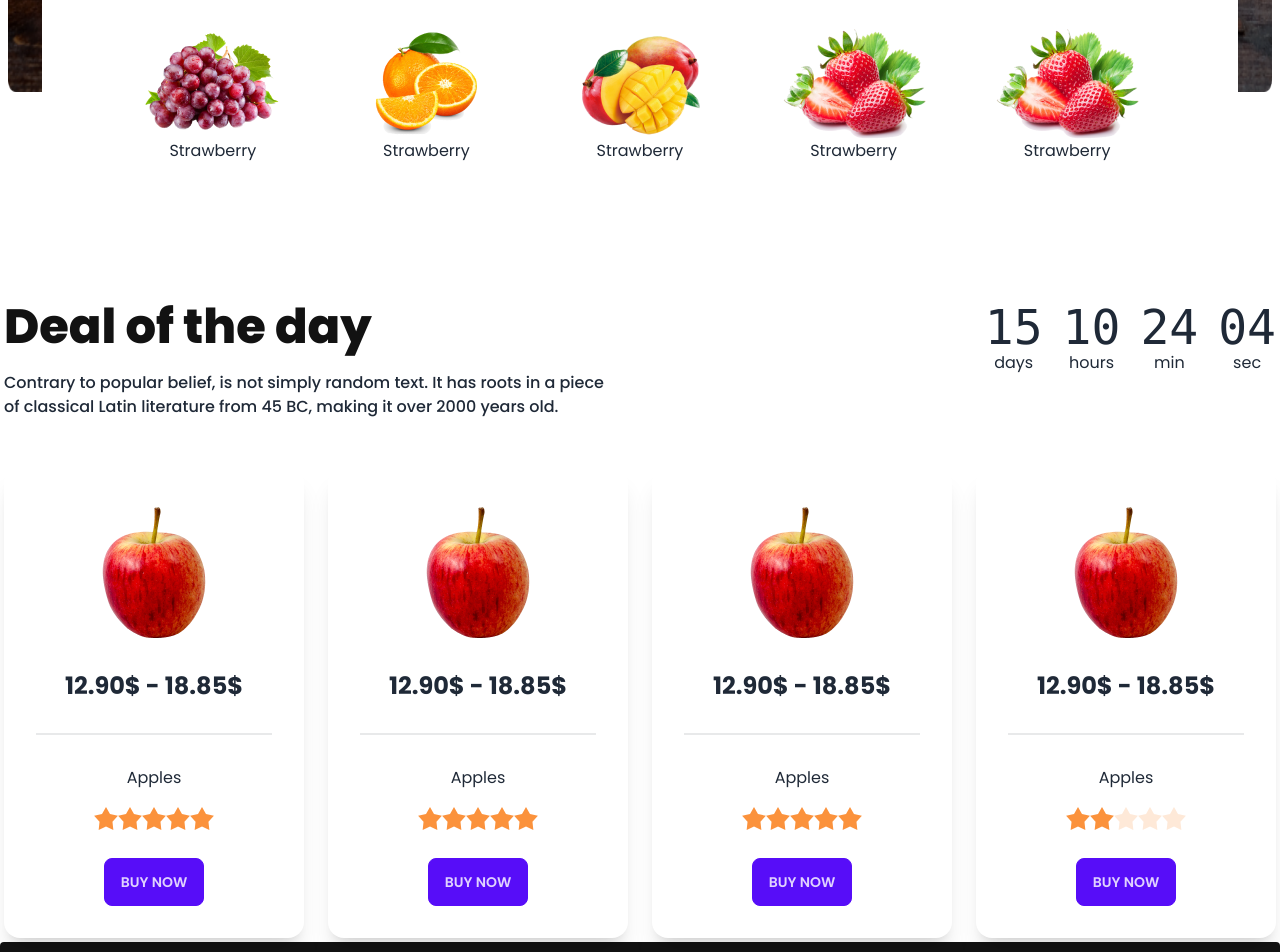
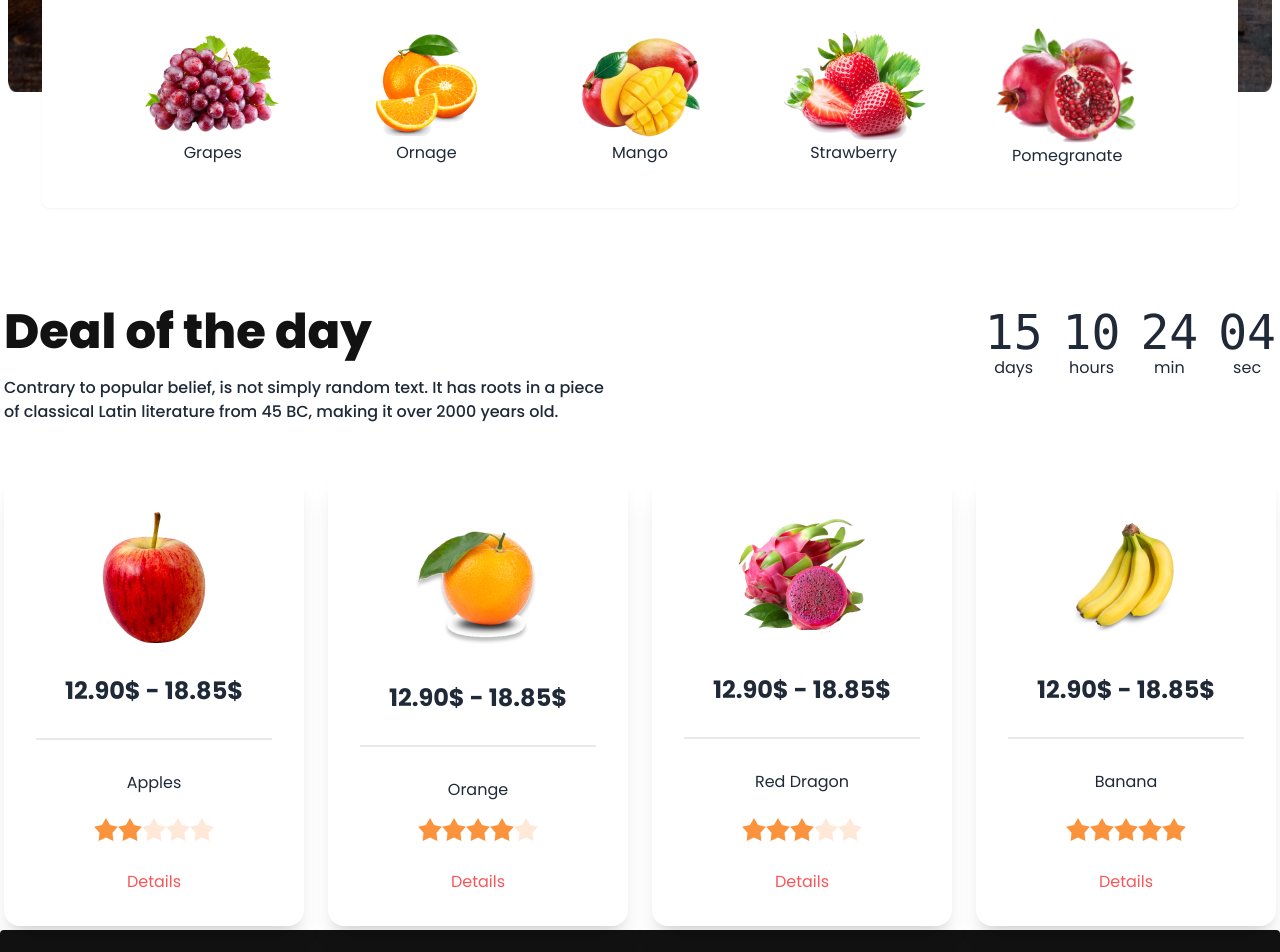
Before and after one commit to hafizulhaider/Assignment-3-rthafizul, a plain HTML site: page index.html in a window 1280 px wide. Shown: the part 1020-1972 px from the top of the page. Drawn offline with nearby package versions, Linux system fonts and the light colour scheme; grey boxes are pictures that could not be loaded.

Commit message:
modal Added

```diff
--- a/index.html
+++ b/index.html
@@ -20,7 +20,102 @@
         }
     </style>
 </head>
-
+<!-- Modal 1 -->
+<input type="checkbox" id="my_modal_6" class="modal-toggle" />
+<div class="modal">
+  <div class="modal-box flex flex-col justify-center items-center">
+    <img src="./images/fruit6.png" alt="">
+    <h3 class="font-bold text-4xl mt-4">Apples</h3>
+    <p class="py-4 px-6 text-center">Professional employees are there for you to pick the most amazing and fresh fruits.</p>
+    <div class="rating">
+        <input type="radio" name="rating-2" class="mask mask-star-2 bg-orange-400" />
+        <input type="radio" name="rating-2" class="mask mask-star-2 bg-orange-400" checked />
+        <input type="radio" name="rating-2" class="mask mask-star-2 bg-orange-400" />
+        <input type="radio" name="rating-2" class="mask mask-star-2 bg-orange-400" />
+        <input type="radio" name="rating-2" class="mask mask-star-2 bg-orange-400" />
+      </div>
+    <div class="flex gap-8">
+        <div class="modal-action">
+            <label for="my_modal_6" class="btn bg-transparent border-red-600 text-[#F85559]">Close!</label>
+          </div>
+          <div class="modal-action">
+            <label for="my_modal_6" class="btn bg-[#F85559] text-white">Buy Now</label>
+          </div>
+    </div>
+  </div>
+</div>
+<!-- Modal 2-->
+<input type="checkbox" id="my_modal_7" class="modal-toggle" />
+<div class="modal">
+  <div class="modal-box flex flex-col justify-center items-center">
+    <img src="./images/fruit7.png" alt="">
+    <h3 class="font-bold text-4xl mt-4">Orange</h3>
+    <p class="py-4 px-6 text-center">Professional employees are there for you to pick the most amazing and fresh fruits.</p>
+    <div class="rating">
+        <input type="radio" name="rating-3" class="mask mask-star-2 bg-orange-400" />
+        <input type="radio" name="rating-3" class="mask mask-star-2 bg-orange-400" checked />
+        <input type="radio" name="rating-3" class="mask mask-star-2 bg-orange-400" />
+        <input type="radio" name="rating-3" class="mask mask-star-2 bg-orange-400" />
+        <input type="radio" name="rating-3" class="mask mask-star-2 bg-orange-400" />
+      </div>
+      <div class="flex gap-8">
+        <div class="modal-action">
+            <label for="my_modal_7" class="btn bg-transparent border-red-600 text-[#F85559]">Close!</label>
+          </div>
+          <div class="modal-action">
+            <label for="my_modal_7" class="btn bg-[#F85559] text-white">Buy Now</label>
+          </div>
+    </div>
+  </div>
+</div>
+<!-- Modal 3 -->
+<input type="checkbox" id="my_modal_8" class="modal-toggle" />
+<div class="modal">
+    <div class="modal-box flex flex-col justify-center items-center">
+        <img src="./images/fruit8.png" alt="">
+        <h3 class="font-bold text-4xl mt-4">Red Dragon</h3>
+        <p class="py-4 px-6 text-center">Professional employees are there for you to pick the most amazing and fresh fruits.</p>
+        <div class="rating">
+            <input type="radio" name="rating-3" class="mask mask-star-2 bg-orange-400" />
+            <input type="radio" name="rating-3" class="mask mask-star-2 bg-orange-400" checked />
+            <input type="radio" name="rating-3" class="mask mask-star-2 bg-orange-400" />
+            <input type="radio" name="rating-3" class="mask mask-star-2 bg-orange-400" />
+            <input type="radio" name="rating-3" class="mask mask-star-2 bg-orange-400" />
+          </div>
+          <div class="flex gap-8">
+            <div class="modal-action">
+                <label for="my_modal_8" class="btn bg-transparent border-red-600 text-[#F85559]">Close!</label>
+              </div>
+              <div class="modal-action">
+                <label for="my_modal_8" class="btn bg-[#F85559] text-white">Buy Now</label>
+              </div>
+        </div>
+  </div>
+</div>
+<!-- Modal 4 -->
+<input type="checkbox" id="my_modal_9" class="modal-toggle" />
+<div class="modal">
+  <div class="modal-box flex flex-col justify-center items-center">
+    <img src="./images/fruit9.png" alt="">
+        <h3 class="font-bold text-4xl mt-4">Banana</h3>
+        <p class="py-4 px-6 text-center">Professional employees are there for you to pick the most amazing and fresh fruits.</p>
+        <div class="rating">
+            <input type="radio" name="rating-3" class="mask mask-star-2 bg-orange-400" />
+            <input type="radio" name="rating-3" class="mask mask-star-2 bg-orange-400" checked />
+            <input type="radio" name="rating-3" class="mask mask-star-2 bg-orange-400" />
+            <input type="radio" name="rating-3" class="mask mask-star-2 bg-orange-400" />
+            <input type="radio" name="rating-3" class="mask mask-star-2 bg-orange-400" />
+          </div>
+          <div class="flex gap-8">
+          <div class="modal-action">
+              <label for="my_modal_9" class="btn bg-transparent border-red-600 text-[#F85559]">Close!</label>
+            </div>
+            <div class="modal-action">
+              <label for="my_modal_9" class="btn bg-[#F85559] text-white">Buy Now</label>
+            </div>
+      </div>
+  </div>
+</div>
 <body class="poppins">
     <header class="container mx-auto my-12">
 
@@ -187,26 +282,26 @@
 
             </div>
             <!-- Bottom Hero Section -->
-            <div class="-mt-28 relative hidden w-[1196px] mx-auto px-16 py-10 md:grid md:grid-cols-5 justify-around items-center bg-white rounded-lg">
+            <div class="-mt-28 relative hidden w-[1196px] mx-auto px-16 py-10 md:grid md:grid-cols-5 justify-around items-center bg-white rounded-lg drop-shadow-sm">
                 <div class="flex flex-col justify-center mx-auto text-center">
                     <img src="./images/fruit1.png" alt="" class="w-[144px] h-[112]">
-                    <p>Strawberry</p>
+                    <p>Grapes</p>
                 </div>
                 <div class="flex flex-col justify-center mx-auto text-center">
                     <img src="./images/fruit2.png" alt="" class="w-[112px] h-[112]">
-                    <p>Strawberry</p>
+                    <p>Ornage</p>
                 </div>
                 <div class="flex flex-col justify-center mx-auto text-center">
                     <img src="./images/fruit3.png" alt="" class="w-[154px] h-[112]">
-                    <p>Strawberry</p>
+                    <p>Mango</p>
                 </div>
                 <div class="flex flex-col justify-center mx-auto text-center">
                     <img src="./images/fruit4.png" alt="" class="w-[146px] h-[112]">
                     <p>Strawberry</p>
                 </div>
                 <div class="flex flex-col justify-center mx-auto text-center">
-                    <img src="./images/fruit4.png" alt="" class="w-[146px] h-[112]">
-                    <p>Strawberry</p>
+                    <img src="./images/fruit5.png" alt="" class="w-[146px] h-[112]">
+                    <p>Pomegranate</p>
                 </div>
             </div>
         </section>
@@ -264,67 +359,67 @@
                         <input type="radio" name="rating-2" class="mask mask-star-2 bg-orange-400" />
                       </div>
                       <div class="card-actions">
-                        <button class="btn btn-primary">Buy Now</button>
+                        <label for="my_modal_6" class="text-[#F85559]">Details</label>
                       </div>
                     </div>
                   </div>
                 <div class="card bg-base-100 shadow-xl">
                     <figure class="px-10 pt-10">
-                      <img src="./images/fruit6.png" alt="Shoes" class="rounded-xl" />
+                      <img src="./images/fruit7.png" alt="Shoes" class="rounded-xl" />
                     </figure>
                     <div class="card-body items-center text-center">
                       <h2 class="text-2xl font-bold ">12.90$ - 18.85$</h2>
                       <div class="divider"></div>
-                      <p class="mb-2">Apples</p>
+                      <p class="mb-2">Orange</p>
                       <div class="rating mb-5">
-                        <input type="radio" name="rating-2" class="mask mask-star-2 bg-orange-400" />
-                        <input type="radio" name="rating-2" class="mask mask-star-2 bg-orange-400" checked />
-                        <input type="radio" name="rating-2" class="mask mask-star-2 bg-orange-400" />
-                        <input type="radio" name="rating-2" class="mask mask-star-2 bg-orange-400" />
-                        <input type="radio" name="rating-2" class="mask mask-star-2 bg-orange-400" />
+                        <input type="radio" name="rating-3" class="mask mask-star-2 bg-orange-400" />
+                        <input type="radio" name="rating-3" class="mask mask-star-2 bg-orange-400" />
+                        <input type="radio" name="rating-3" class="mask mask-star-2 bg-orange-400" />
+                        <input type="radio" name="rating-3" class="mask mask-star-2 bg-orange-400" checked />
+                        <input type="radio" name="rating-3" class="mask mask-star-2 bg-orange-400" />
                       </div>
                       <div class="card-actions">
-                        <button class="btn btn-primary">Buy Now</button>
+                        <label for="my_modal_7" class="text-[#F85559]">Details</label>
                       </div>
                     </div>
                   </div>
                 <div class="card bg-base-100 shadow-xl">
                     <figure class="px-10 pt-10">
-                      <img src="./images/fruit6.png" alt="Shoes" class="rounded-xl" />
+                      <img src="./images/fruit8.png" alt="Shoes" class="rounded-xl" />
                     </figure>
                     <div class="card-body items-center text-center">
                       <h2 class="text-2xl font-bold ">12.90$ - 18.85$</h2>
                       <div class="divider"></div>
-                      <p class="mb-2">Apples</p>
+                      <p class="mb-2">Red Dragon</p>
                       <div class="rating mb-5">
-                        <input type="radio" name="rating-2" class="mask mask-star-2 bg-orange-400" />
-                        <input type="radio" name="rating-2" class="mask mask-star-2 bg-orange-400" checked />
-                        <input type="radio" name="rating-2" class="mask mask-star-2 bg-orange-400" />
-                        <input type="radio" name="rating-2" class="mask mask-star-2 bg-orange-400" />
-                        <input type="radio" name="rating-2" class="mask mask-star-2 bg-orange-400" />
+                        <input type="radio" name="rating-4" class="mask mask-star-2 bg-orange-400" />
+                        <input type="radio" name="rating-4" class="mask mask-star-2 bg-orange-400"  />
+                        <input type="radio" name="rating-4" class="mask mask-star-2 bg-orange-400" checked />
+                        <input type="radio" name="rating-4" class="mask mask-star-2 bg-orange-400" />
+                        <input type="radio" name="rating-4" class="mask mask-star-2 bg-orange-400" />
                       </div>
                       <div class="card-actions">
-                        <button class="btn btn-primary">Buy Now</button>
+                        <label for="my_modal_8" class="text-[#F85559]">Details</label>
                       </div>
                     </div>
                   </div>
                 <div class="card bg-base-100 shadow-xl">
                     <figure class="px-10 pt-10">
-                      <img src="./images/fruit6.png" alt="Shoes" class="rounded-xl" />
+                      <img src="./images/fruit9.png" alt="Shoes" class="rounded-xl" />
                     </figure>
                     <div class="card-body items-center text-center">
                       <h2 class="text-2xl font-bold ">12.90$ - 18.85$</h2>
                       <div class="divider"></div>
-                      <p class="mb-2">Apples</p>
+                      <p class="mb-2">Banana</p>
                       <div class="rating mb-5">
-                        <input type="radio" name="rating-2" class="mask mask-star-2 bg-orange-400" />
-                        <input type="radio" name="rating-2" class="mask mask-star-2 bg-orange-400" checked />
-                        <input type="radio" name="rating-2" class="mask mask-star-2 bg-orange-400" />
-                        <input type="radio" name="rating-2" class="mask mask-star-2 bg-orange-400" />
-                        <input type="radio" name="rating-2" class="mask mask-star-2 bg-orange-400" />
+                        <input type="radio" name="rating-5" class="mask mask-star-2 bg-orange-400" />
+                        <input type="radio" name="rating-5" class="mask mask-star-2 bg-orange-400"  />
+                        <input type="radio" name="rating-5" class="mask mask-star-2 bg-orange-400" />
+                        <input type="radio" name="rating-5" class="mask mask-star-2 bg-orange-400" />
+                        <input type="radio" name="rating-5" class="mask mask-star-2 bg-orange-400" checked/>
                       </div>
                       <div class="card-actions">
-                        <button class="btn btn-primary">Buy Now</button>
+                        <label for="my_modal_9" class="text-[#F85559]">Details</label>
                       </div>
                     </div>
                   </div>
```
